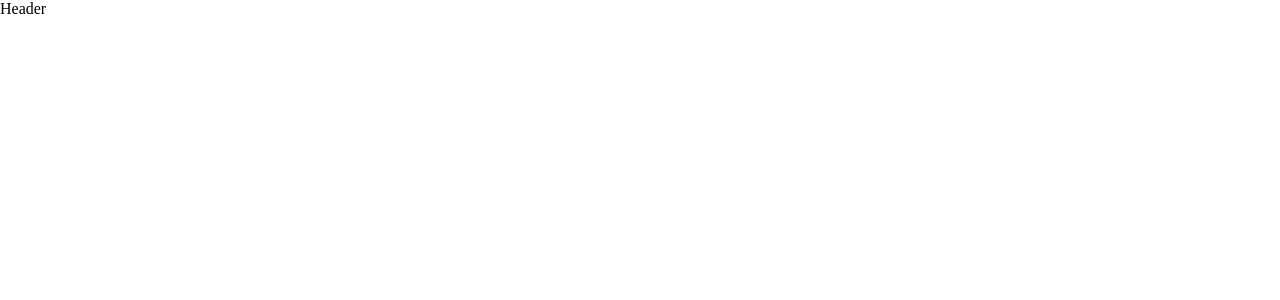
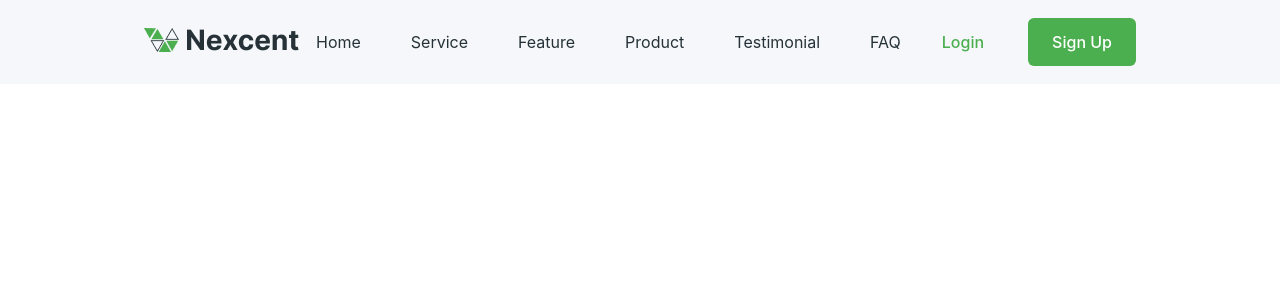
Before and after one commit to olehhasii/landings-collection, a React (Vite) app: page / in a window 1280 px wide. Shown: the top 300 px of the page. Built offline with nearby package versions, Linux system fonts and the light colour scheme; a web font is replaced by a local one.

Commit message:
nextcent: added header

```diff
--- a/src/components/Nextcent/Header.jsx
+++ b/src/components/Nextcent/Header.jsx
@@ -1,5 +1,39 @@
+import styles from "./NextcentStyle.module.scss";
+import logo from "../../assets/Nextcent/Logo.png";
+import BaseButton from "../Buttons/BaseButton";
+
 const Header = () => {
-  return <div>Header</div>;
+  return (
+    <header className={styles.header}>
+      <div>
+        <img src={logo} alt="logo" />
+      </div>
+      <ul className={styles.header_nav}>
+        <li className={styles.header_nav_link}>
+          <a href="#">Home</a>
+        </li>
+        <li className={styles.header_nav_link}>
+          <a href="#">Service</a>
+        </li>
+        <li className={styles.header_nav_link}>
+          <a href="#">Feature</a>
+        </li>
+        <li className={styles.header_nav_link}>
+          <a href="#">Product</a>
+        </li>
+        <li className={styles.header_nav_link}>
+          <a href="#">Testimonial</a>
+        </li>
+        <li className={styles.header_nav_link}>
+          <a href="#">FAQ</a>
+        </li>
+      </ul>
+      <div>
+        <BaseButton btnText="Login" btnClassName={styles.header_login} />
+        <BaseButton btnText="Sign Up" btnClassName={styles.header_signup} />
+      </div>
+    </header>
+  );
 };
 
 export default Header;
--- /dev/null
+++ b/src/components/Nextcent/NextcentStyle.module.scss
@@ -0,0 +1,50 @@
+@import "../../styles/helpers.scss";
+@import "../../styles/nextcent.var.scss";
+
+.header {
+  padding: toRem(30) toRem(144);
+  background-color: $color-neutral-silver;
+  display: flex;
+  justify-content: space-between;
+  align-items: center;
+  max-height: 84px;
+  &_nav {
+    list-style: none;
+    display: flex;
+    gap: 50px;
+
+    &_link {
+      a {
+        @include typography(md);
+        color: $color-secondary;
+        text-decoration: none;
+      }
+    }
+  }
+
+  &_login {
+    color: $color-primary-green;
+    border: none;
+    background: transparent;
+    cursor: pointer;
+    margin-right: toRem(20);
+    padding: toRem(12) toRem(24);
+    border-radius: 6px;
+    transition: 0.3s;
+    @include typography(md, 500);
+
+    @include hover {
+      background-color: $color-tint5;
+    }
+  }
+
+  &_signup {
+    border: none;
+    background-color: $color-primary-green;
+    color: $color-white;
+    cursor: pointer;
+    padding: toRem(12) toRem(24);
+    border-radius: 6px;
+    @include typography(md, 500);
+  }
+}
--- a/src/styles/helpers.scss
+++ b/src/styles/helpers.scss
@@ -26,6 +26,12 @@ $color-primary: #252525;
   }
 }
 
+@mixin hover {
+  &:not([disabled]):hover {
+    @content;
+  }
+}
+
 @function toRem($value) {
   $remValue: calc($value / 16) + rem;
   @return $remValue;
--- a/src/styles/nextcent.var.scss
+++ b/src/styles/nextcent.var.scss
@@ -1,4 +1,4 @@
-$color-primary-green: #28cb8b;
+$color-primary-green: #4caf4f;
 $color-secondary: #263238;
 $color-info: #2194f3;
 $color-white: #ffffff;
@@ -14,57 +14,61 @@ $color-warning: #fbc02d;
 $color-error: #e53835;
 $color-sucess: #2e7d31;
 
+$color-tint5: #e8f5e9;
+
 $typography-sizes: (
   xs: (
-    12px,
-    16px,
+    font-size: 12px,
+    line-height: 16px,
   ),
   s: (
-    14px,
-    20px,
+    font-size: 14px,
+    line-height: 20px,
   ),
   md: (
-    16px,
-    24px,
+    font-size: 16px,
+    line-height: 24px,
   ),
   lg: (
-    18px,
-    28px,
+    font-size: 18px,
+    line-height: 28px,
   ),
 );
 
 $heading-sizes: (
   xs: (
-    20px,
-    28px,
+    font-size: 20px,
+    line-height: 28px,
   ),
   s: (
-    28px,
-    36px,
+    font-size: 28px,
+    line-height: 36px,
   ),
   md: (
-    36px,
-    44px,
+    font-size: 36px,
+    line-height: 44px,
   ),
   lg: (
-    64px,
-    76px,
+    font-size: 64px,
+    line-height: 76px,
   ),
 );
 
 @mixin typography($size, $font-weight: normal) {
-  $font-size: map-get(map-get($typography-sizes, $size), 0);
-  $line-height: map-get(map-get($typography-sizes, $size), 1);
+  $font-size: map-get(map-get($typography-sizes, $size), font-size);
+  $line-height: map-get(map-get($typography-sizes, $size), line-height);
 
+  font-family: "Inter", sans-serif;
   font-size: $font-size;
   line-height: $line-height;
   font-weight: $font-weight;
 }
 
 @mixin heading($size) {
-  $font-size: map-get(map-get($heading-sizes, $size), 0);
-  $line-height: map-get(map-get($heading-sizes, $size), 1);
+  $font-size: map-get(map-get($heading-sizes, $size), font-size);
+  $line-height: map-get(map-get($heading-sizes, $size), line-height);
 
+  font-family: "Inter", sans-serif;
   font-size: $font-size;
   line-height: $line-height;
   font-weight: 600;
```
Also changed, not shown: src/assets/Nextcent/Logo.png (added).
